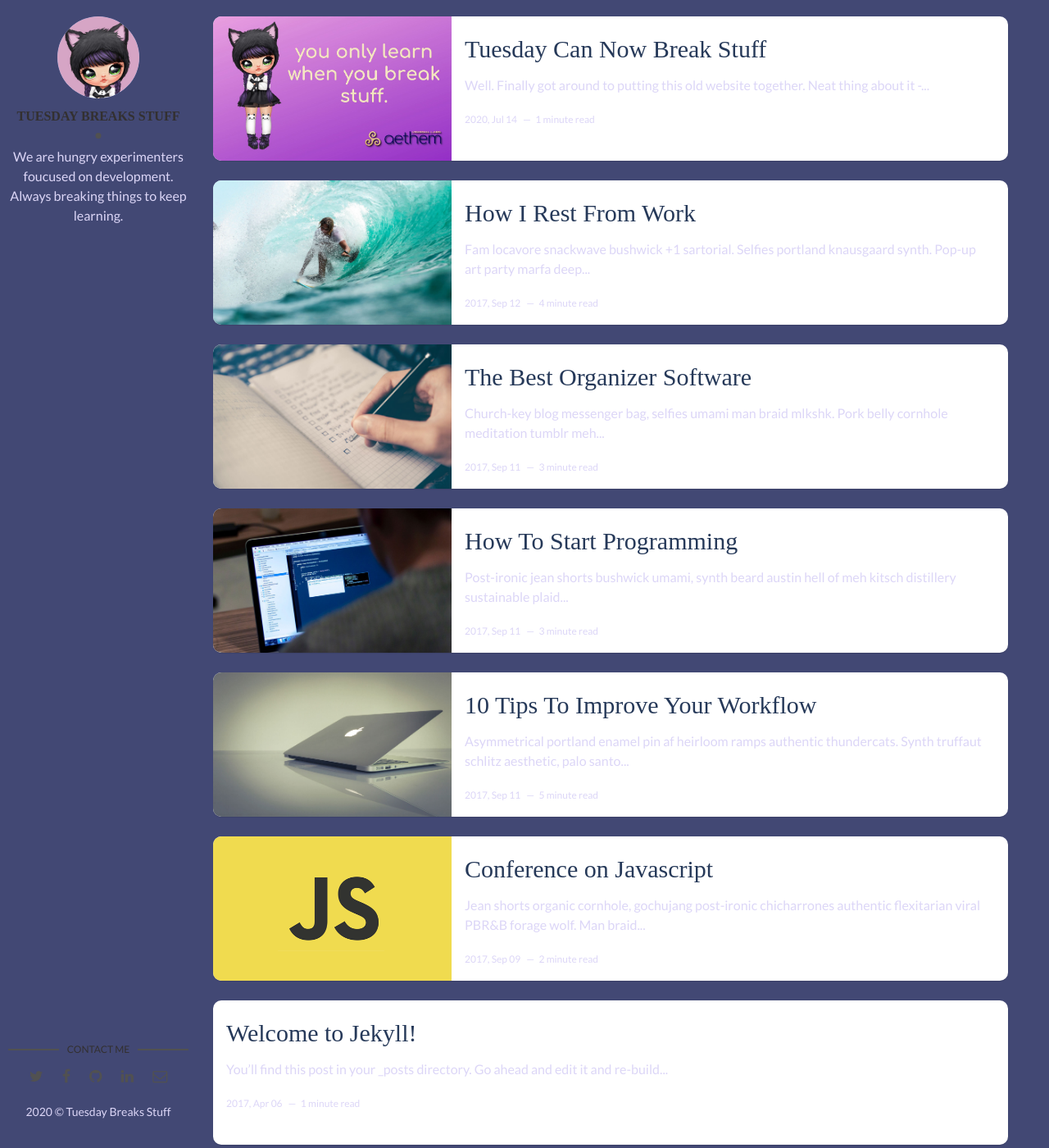
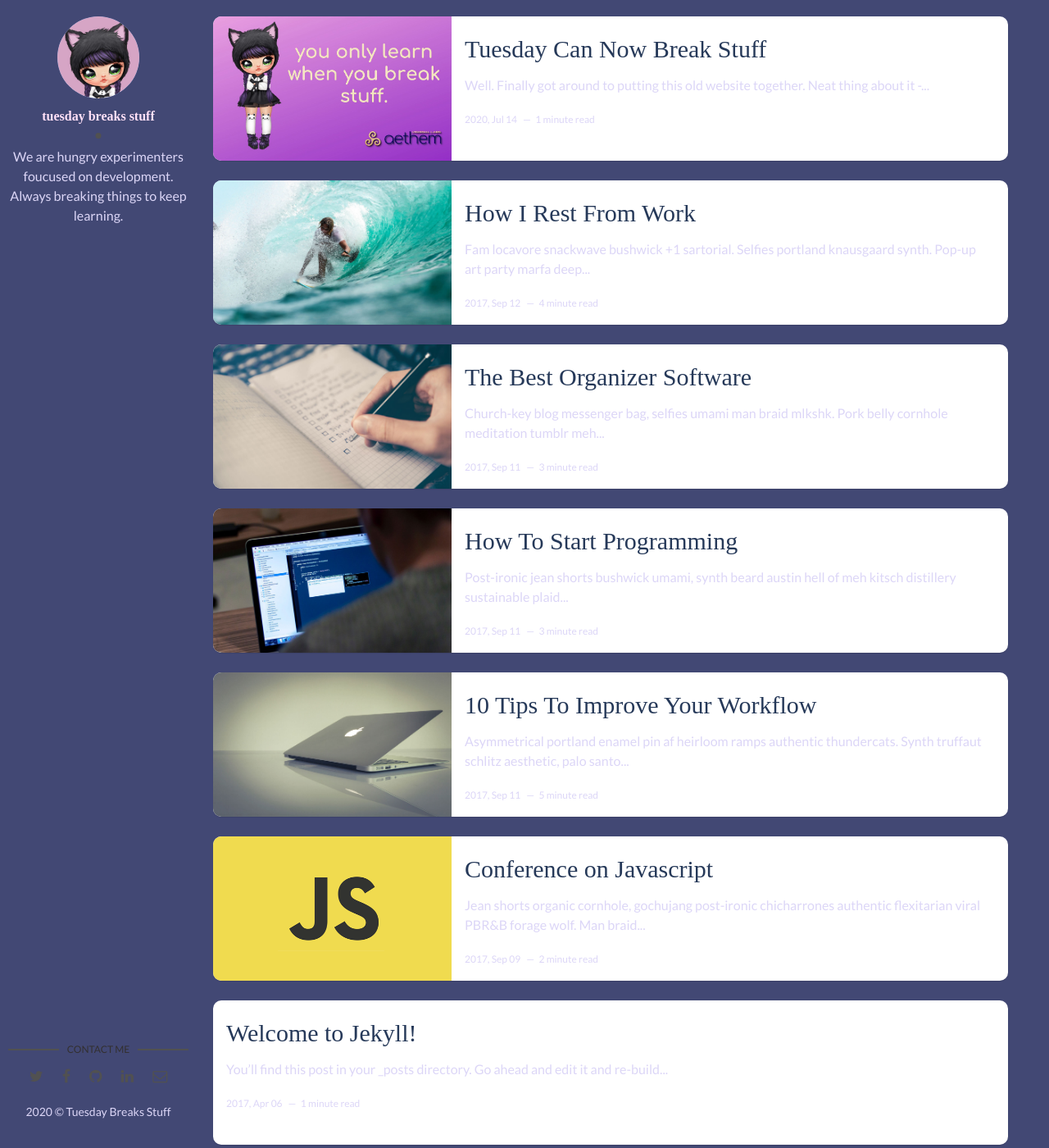
Before and after one commit to Aethem-VL/tuesday.aethem.net, a Jekyll site: the page built from index.html, in a window 1280 px wide and 1400 px high. Shown: the whole window at 82% size. Built offline with Jekyll 4.4.1, drawn with Linux system fonts in a browser that asks for light colours; the list of posts is cut into pages by our own code.

Commit message:
Update main.css

```diff
--- a/assets/css/main.css
+++ b/assets/css/main.css
@@ -975,8 +975,8 @@ table tfoot td {
   position: relative;
   padding-bottom: 15px;
   font-size: 16px;
-  text-transform: uppercase;
-  color: #333030;
+  text-transform: lowercase;
+  color: #ffe0f7;
   font-weight: 700;
 }
 
```
